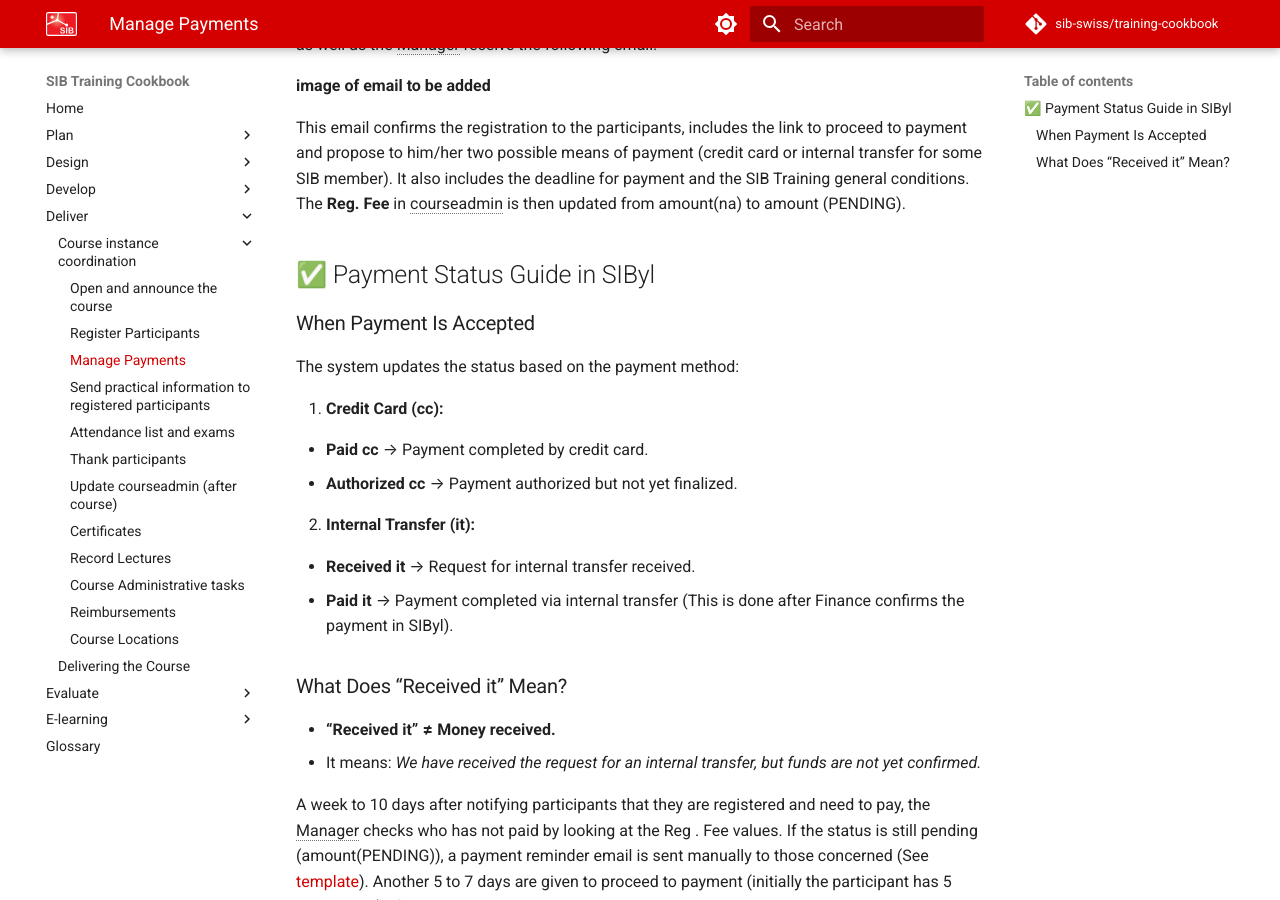
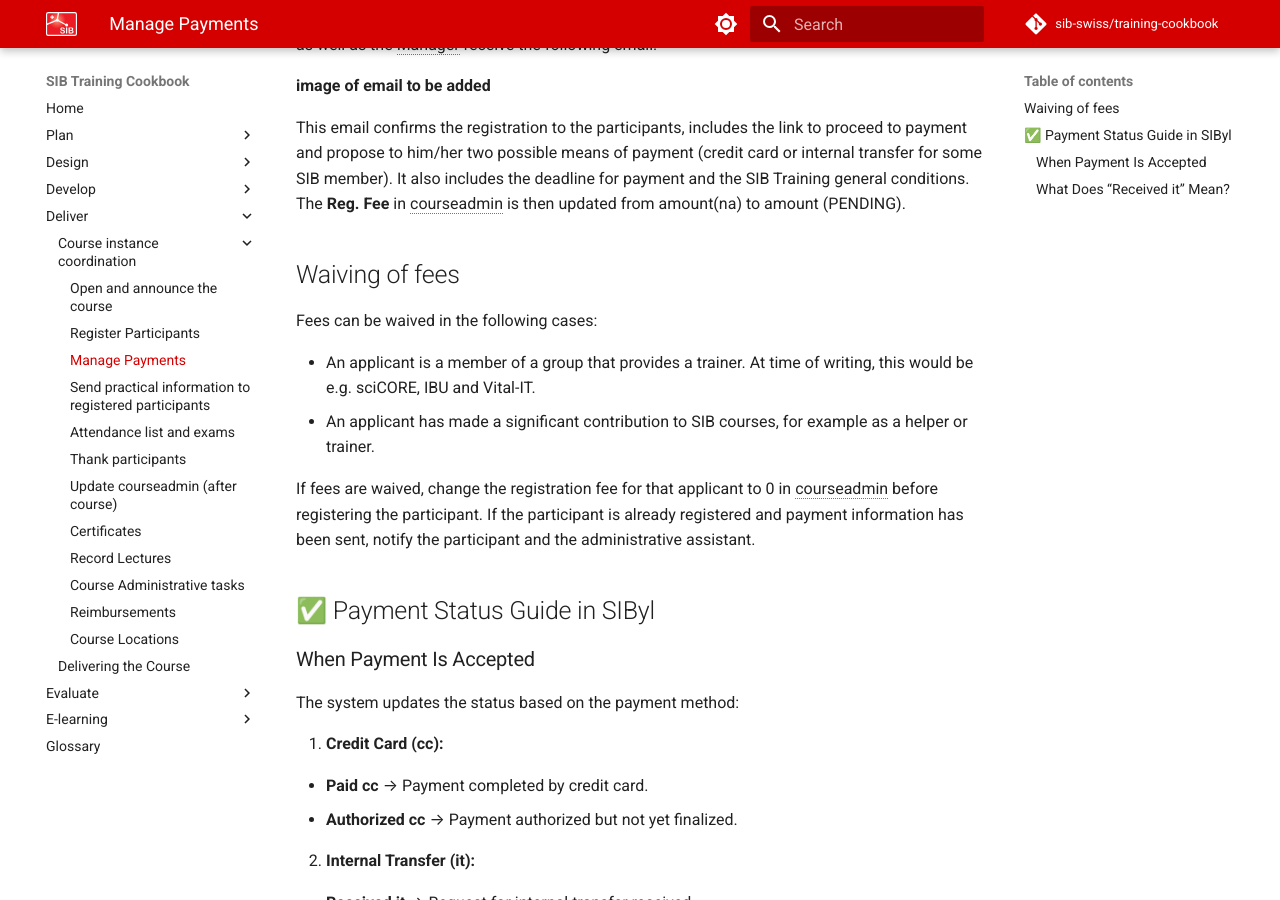
Before and after one commit to sib-swiss/training-cookbook, an MkDocs documentation site: the page built from docs/procedures/course_coordination/participants/manage_payments.md, in a window 1280 px wide and 900 px high, scrolled down 564 px. Built offline with MkDocs 1.6.1 and Material for MkDocs 9.7.7, drawn with Linux system fonts in a browser that asks for light colours; comment, search, counter and statistics services are not loaded.

Commit message:
adds info about waiving fees

```diff
--- a/docs/procedures/course_coordination/participants/manage_payments.md
+++ b/docs/procedures/course_coordination/participants/manage_payments.md
@@ -1,4 +1,4 @@
-Managing payments is usually an ongoing process from the moment the applicants are registered and notified that they need to pay to the last payment received. The entire process, which takes place via courseadmin , might take more or less time depending on how fast payments are made. It also very much depends on the number of cancellations received over the payment period.
+Managing payments is usually an ongoing process from the moment the applicants are registered and notified that they need to pay to the last payment received. The entire process, which takes place via courseadmin, might take more or less time depending on how fast payments are made. It also very much depends on the number of cancellations received over the payment period.
 
 Once selected applicants are registered (see above [Register Participants](register_participants.md)), they should all have their **Reg. Status** to “registered”. The Manager also checks that those with the field Is academic = No, are indeed non-academic and that their **Reg. Fee** is the one for the for-profit organizations (conversely, check that **#Participant(s)** with non-academic email addresses have the status Is academic = No). If needed, the Manager can change update these fields by editing the corresponding registered Participant (entry(ies).
 
@@ -7,6 +7,15 @@ The Manager then selects the registered participants either by filtering out on
 **image of email to be added**
 
 This email confirms the registration to the participants, includes the link to proceed to payment and propose to him/her two possible means of payment (credit card or internal transfer for some SIB member). It also includes the deadline for payment and the SIB Training general conditions.  The **Reg. Fee** in courseadmin is then updated from amount(na) to amount (PENDING).
+
+## Waiving of fees
+
+Fees can be waived in the following cases:
+
+- An applicant is a member of a group that provides a trainer. At time of writing, this would be e.g. sciCORE, IBU and Vital-IT.
+- An applicant has made a significant contribution to SIB courses, for example as a helper or trainer.
+
+If fees are waived, change the registration fee for that applicant to 0 in courseadmin before registering the participant. If the participant is already registered and payment information has been sent, notify the participant and the administrative assistant.
 
 
 ## ✅ Payment Status Guide in SIByl
```
